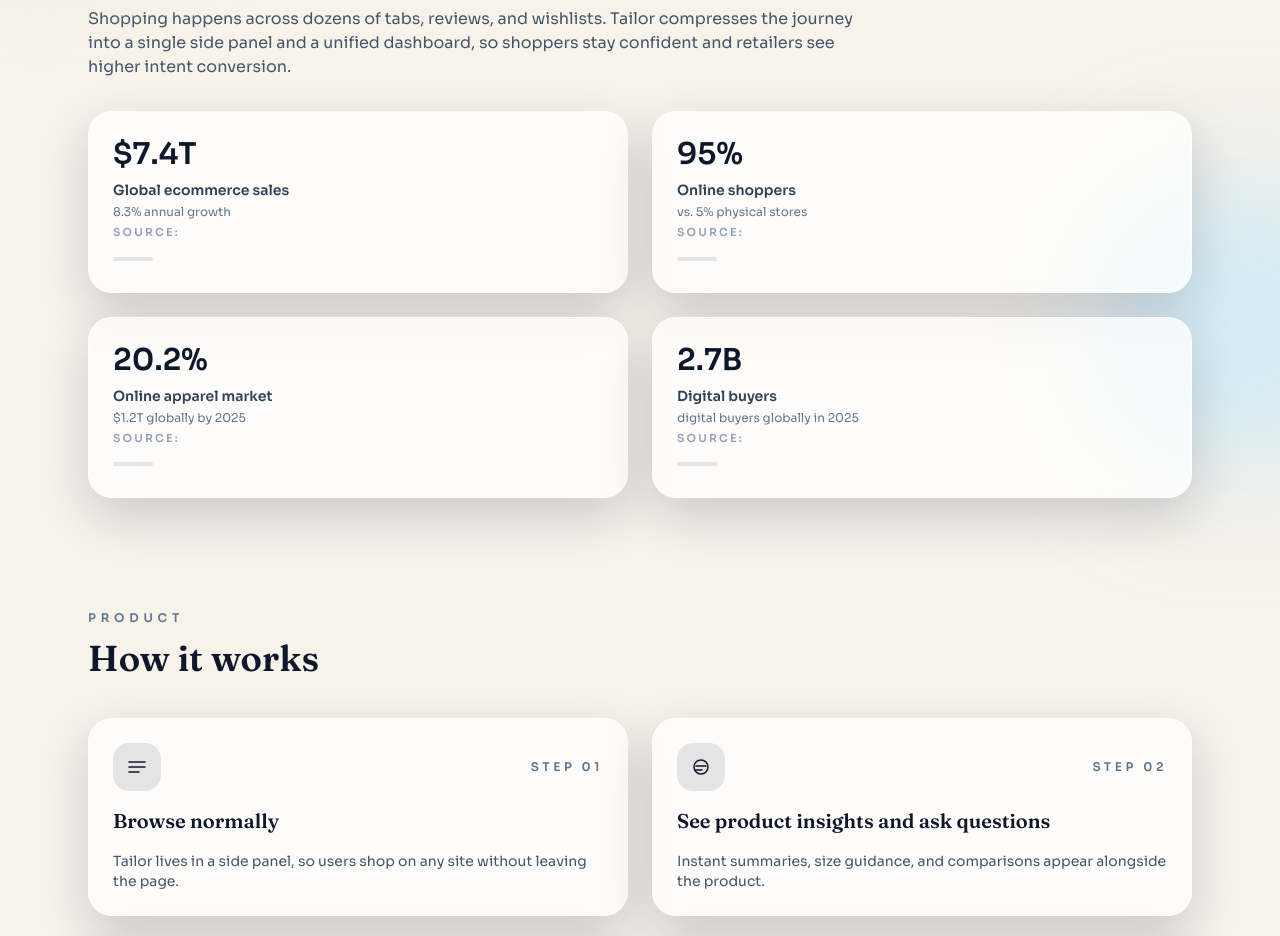
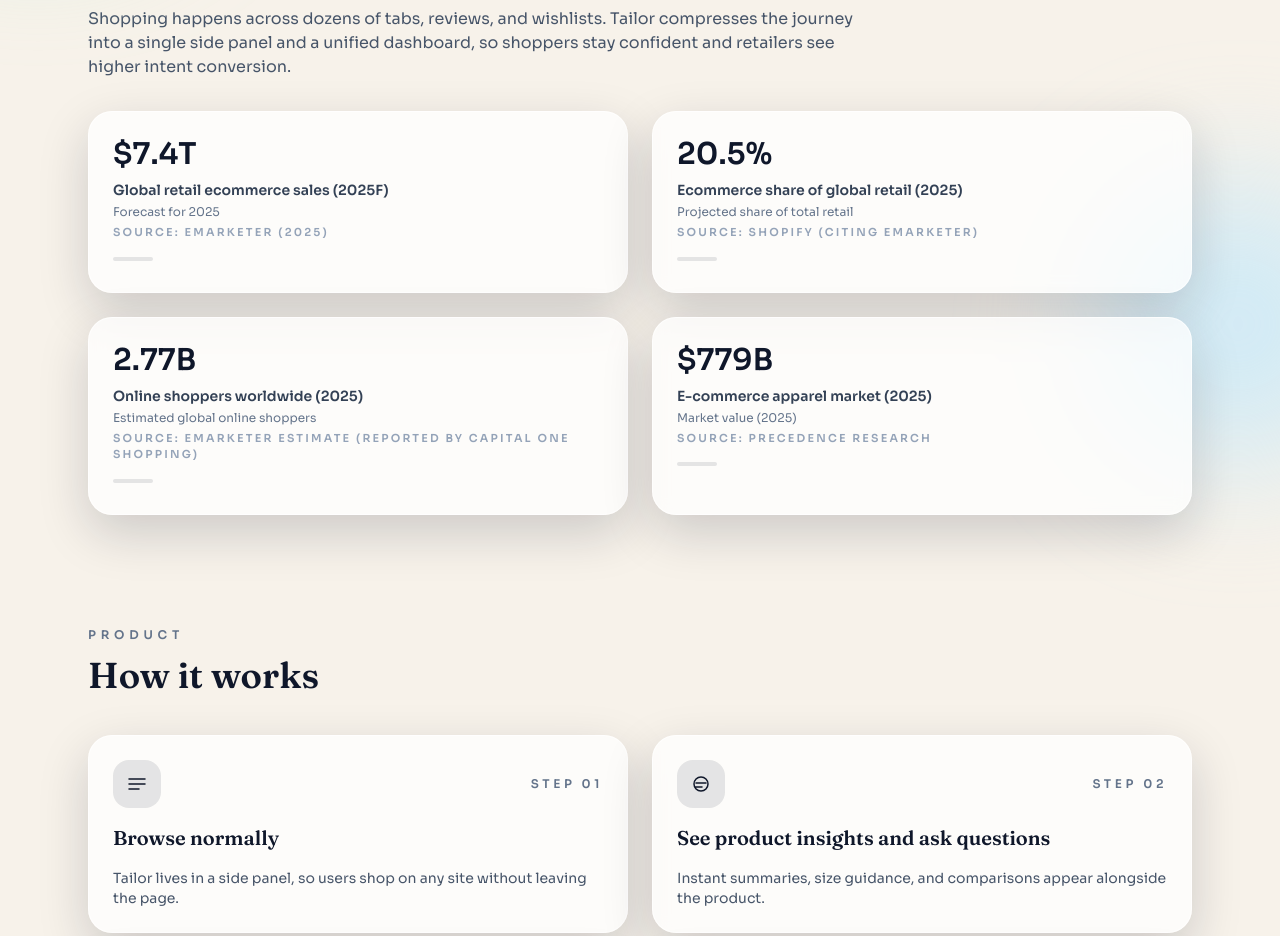
Before and after one commit to robjevans/TailorDemo, a React (Vite) app: page / in a window 1280 px wide. Shown: the part 780-1716 px from the top of the page. Built offline with nearby package versions, Linux system fonts and the light colour scheme; the HTML template or start-up script is replaced by a standard one.

Commit message:
Update market stats with sourced figures

```diff
--- a/src/App.tsx
+++ b/src/App.tsx
@@ -10,34 +10,39 @@
 type StatCard = {
   value: string;
   label: string;
-  sublabel: string;
+  subtext: string;
   source: string;
+  icon: JSX.Element;
 };
 
 const stats: StatCard[] = [
   {
     value: "$7.4T",
-    label: "Global ecommerce sales",
-    sublabel: "8.3% annual growth",
-    source: "Source:",
+    label: "Global retail ecommerce sales (2025F)",
+    subtext: "Forecast for 2025",
+    source: "Source: eMarketer (2025)",
+    icon: <span aria-hidden="true" />,
   },
   {
-    value: "95%",
-    label: "Online shoppers",
-    sublabel: "vs. 5% physical stores",
-    source: "Source:",
+    value: "20.5%",
+    label: "Ecommerce share of global retail (2025)",
+    subtext: "Projected share of total retail",
+    source: "Source: Shopify (citing eMarketer)",
+    icon: <span aria-hidden="true" />,
   },
   {
-    value: "20.2%",
-    label: "Online apparel market",
-    sublabel: "$1.2T globally by 2025",
-    source: "Source:",
+    value: "2.77B",
+    label: "Online shoppers worldwide (2025)",
+    subtext: "Estimated global online shoppers",
+    source: "Source: eMarketer estimate (reported by Capital One Shopping)",
+    icon: <span aria-hidden="true" />,
   },
   {
-    value: "2.7B",
-    label: "Digital buyers",
-    sublabel: "digital buyers globally in 2025",
-    source: "Source:",
+    value: "$779B",
+    label: "E-commerce apparel market (2025)",
+    subtext: "Market value (2025)",
+    source: "Source: Precedence Research",
+    icon: <span aria-hidden="true" />,
   },
 ];
 
@@ -278,7 +283,7 @@
                 <p className="mt-2 text-sm font-semibold text-slate-700">
                   {stat.label}
                 </p>
-                <p className="mt-1 text-xs text-slate-500">{stat.sublabel}</p>
+                <p className="mt-1 text-xs text-slate-500">{stat.subtext}</p>
                 <p className="mt-1 text-[11px] font-semibold uppercase tracking-[0.2em] text-slate-400">
                   {stat.source}
                 </p>
```
Also changed, not shown: 5 other files (tests, documents, lock files or other folders).
